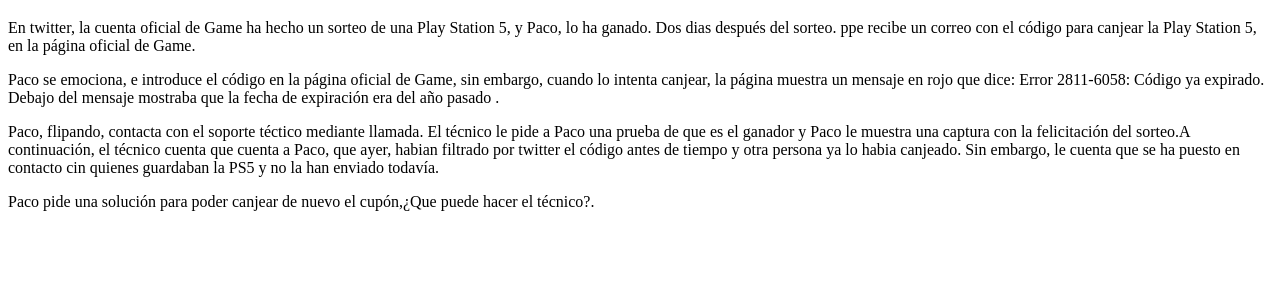
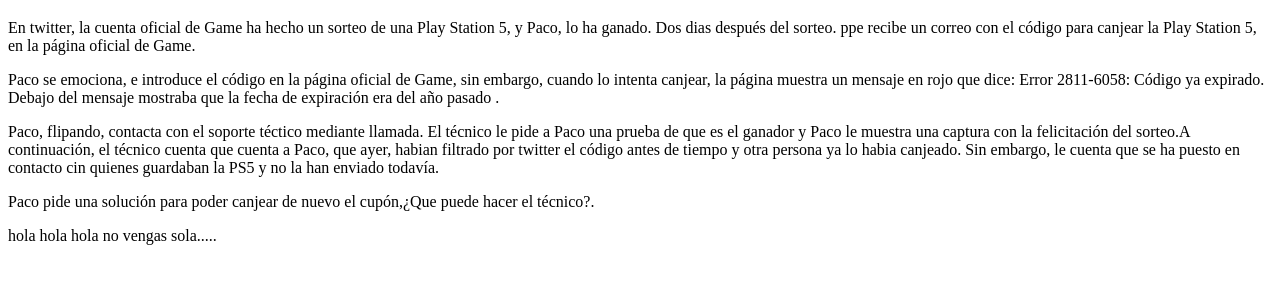
Before and after one commit to juandaniel-programmer/Problemas, a plain HTML site: page Problema_0.0.html in a window 1280 px wide. Shown: the part 61-344 px from the top of the page. Drawn offline with Linux system fonts and the light colour scheme.

Commit message:
Update Problema_0.0.html

```diff
--- a/Problema_0.0.html
+++ b/Problema_0.0.html
@@ -13,5 +13,8 @@
         <p>Paco pide una solución para poder canjear de nuevo el cupón,¿Que puede hacer el técnico?.
         </p>
 
+
+
+        hola hola hola no vengas sola.....
     </body>
 </html>
```
